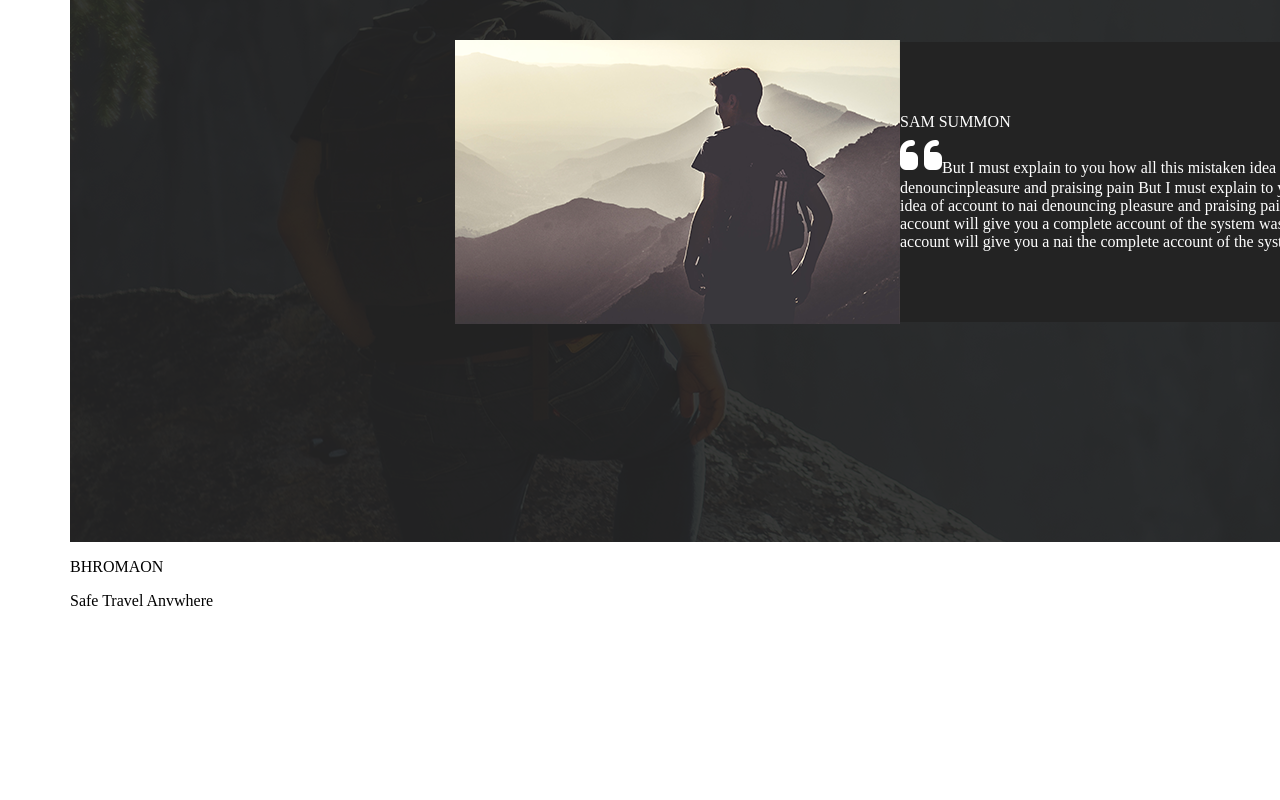
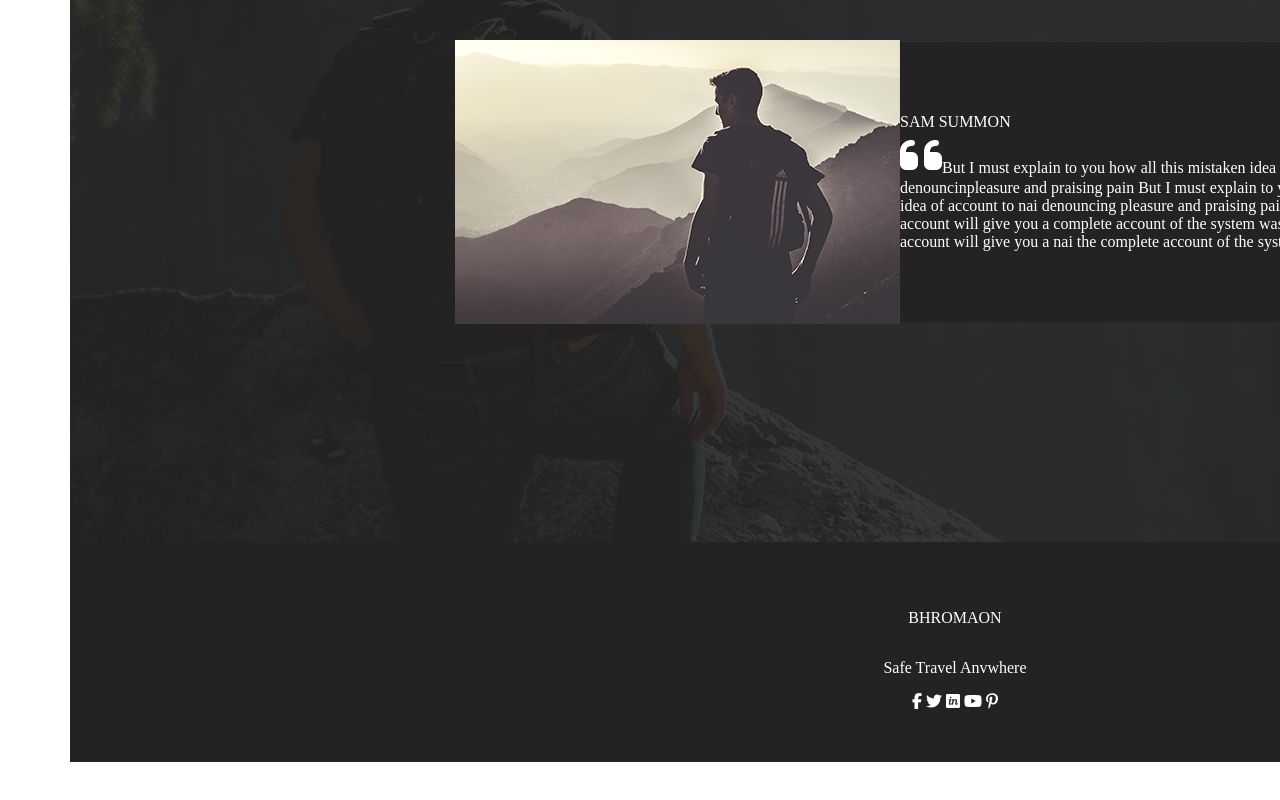
Before and after one commit to OlleLeonard/Uppgift-14, a plain HTML site: page index.html in a window 1280 px wide. Shown: the part 3403-4203 px from the top of the page. Drawn offline with Linux system fonts and the light colour scheme.

Commit message:
footer klar

```diff
--- /dev/null
+++ b/Styles/_foot.scss
@@ -0,0 +1,10 @@
+.foot-bar{
+    display:flex;
+    justify-content:center;
+    align-items:center;
+    flex-direction: column;
+    width: 1770px;
+    height: 220px;
+    color: white;
+    background-color: #232323;
+}
--- a/Styles/styles.scss
+++ b/Styles/styles.scss
@@ -18,3 +18,5 @@ body{
 @import "solnedgång";
 
 @import "man";
+
+@import "foot";
--- a/index.html
+++ b/index.html
@@ -98,13 +98,17 @@
     </main>
 
     <footer>
-        <p>BHROMAON</p>
-        <p>Safe Travel Anvwhere</p>
-        <!--Awesome-facebook-->
-        <!--Awesome-twitter-->
-        <!--Awesome-in-->
-        <!--Awesome-youtube-->
-        <!--Awesome-P-->
+        <nav class="foot-bar">
+            <p>BHROMAON</p>
+            <p>Safe Travel Anvwhere</p>
+            <div class="font-awesome">
+                <a><i class="fa-brands fa-facebook-f"></i></a>
+                <a><i class="fa-brands fa-twitter"></i></a>
+                <a><i class="fa-brands fa-invision"></i></a>
+                <a><i class="fa-brands fa-youtube"></i></a>
+                <a><i class="fa-brands fa-pinterest-p"></i></a>
+            </div>
+        </nav>
     </footer>
 </body>
 </html>
```
Also changed, not shown: Styles/styles.css.
